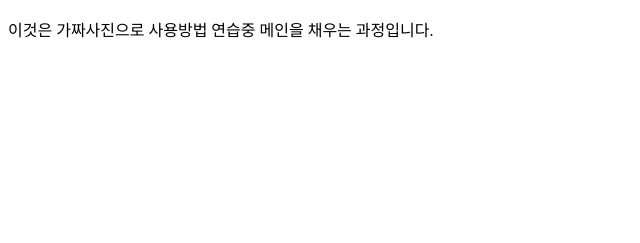
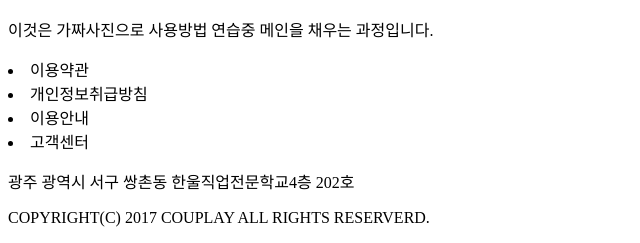
Before and after one commit to PGyunam/git_exec, a plain HTML site: page index.html in a window 1280 px wide. Shown: the part 888-1131 px from the top of the page, without its empty margins (0-640 px from the left). Before the commit the page ends 945 px from the top, so only its background shows below. Drawn offline with Linux system fonts and the light colour scheme.

Commit message:
푸터 영역 완료

```diff
--- a/index.html
+++ b/index.html
@@ -26,6 +26,14 @@
         <img src="https://picsum.photos/200/300" alt="lorem picsum">
         <p>이것은 가짜사진으로 사용방법 연습중 메인을 채우는 과정입니다.</p>
     </main>
+    <footer>
+        <li>이용약관</li>
+        <li>개인정보취급방침</li>
+        <li>이용안내</li>
+        <li>고객센터</li>
+        <p>광주 광역시 서구 쌍촌동 한울직업전문학교4층 202호</p>
+        <p>COPYRIGHT(C) 2017 COUPLAY ALL RIGHTS RESERVERD.</p>
+    </footer>
 
 </body>
 </html>
```
